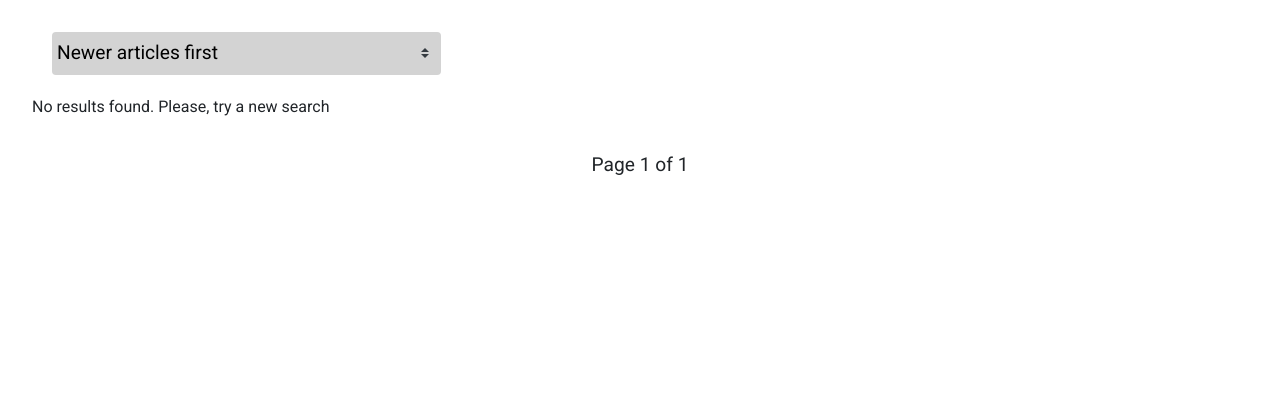
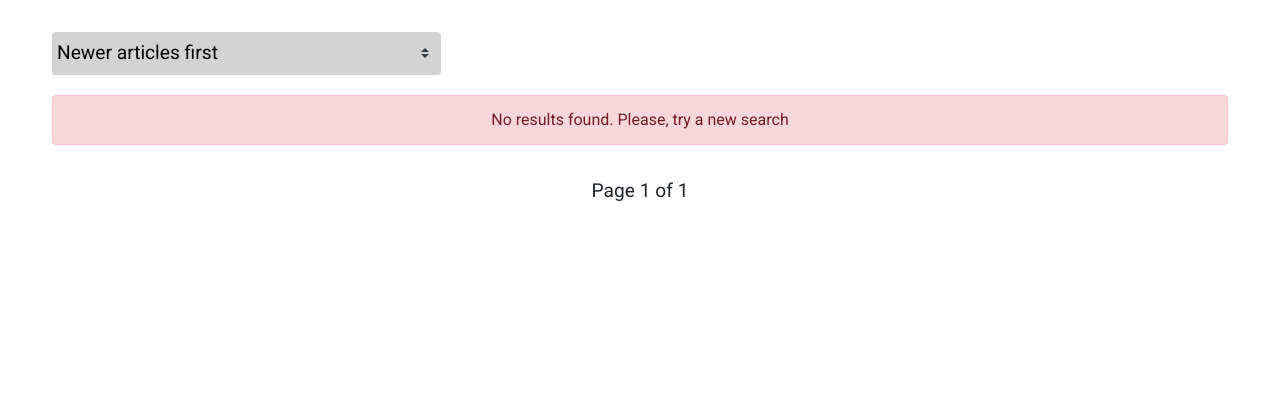
Before and after one commit to TheDevengers/welldone-BE, a Django app: page / in a window 1280 px wide. Shown: the part 147-567 px from the top of the page. Run offline with Django 3.2, Linux system fonts and the light colour scheme; tables that the repository leaves empty hold one stand-in row (values such as "Sample post"); style sheets or scripts are compiled from the project's sources; parts of the project's set-up code (start-up, migrations or seed data) failed here and were passed over; some libraries are stand-ins or nearby versions.

Commit message:
search article in other view different from home

```diff
--- a/articles/templates/articles/list.html
+++ b/articles/templates/articles/list.html
@@ -36,7 +36,9 @@
                 </div>
             </article>
         {% empty %}
-            <p>No results found. Please, try a new search</p>
+            <div class="alert alert-danger text-center" role="alert">
+              No results found. Please, try a new search
+            </div>
         {% endfor %}
     </div>
 
--- a/articles/views/usershandler.py
+++ b/articles/views/usershandler.py
@@ -7,7 +7,6 @@ from articles.controllers import UsersList
 class UserListView(View):
 
     def get(self, request):
-        search = request.GET.get('search')
         page = request.GET.get('page', 1)
         shown = request.GET.get('shown', 10)
 
@@ -17,8 +16,7 @@ class UserListView(View):
 
         context = dict(
             users=users_list,
-            query_params=query_params,
-            search=search
+            query_params=query_params
         )
         return HttpResponse(render(request, 'articles/users.html', context))
 
--- a/ui/static/articles.scss
+++ b/ui/static/articles.scss
@@ -137,3 +137,8 @@
   width: 32%;
   color: black;
 }
+
+.alert {
+    margin-left: 20px;
+    margin-right: 20px;
+}
--- a/ui/templates/base.html
+++ b/ui/templates/base.html
@@ -24,7 +24,7 @@
               <img class="brand_desktop"src="{% static 'images/wd_desktop.png'%}">
             </a></h1>
 
-            <form action="" method="get" class="searcher">
+            <form action="{% url 'latest_articles' %}" method="get" class="searcher">
                 <input class="form-control" type="search" name="search" id="search" placeholder="search..." value={{ search }}>
             </form>
               <button class="navbar-toggler" type="button" data-toggle="collapse" data-target="#navbarSupportedContent" aria-controls="navbarSupportedContent" aria-expanded="false" aria-label="Toggle navigation">
```
